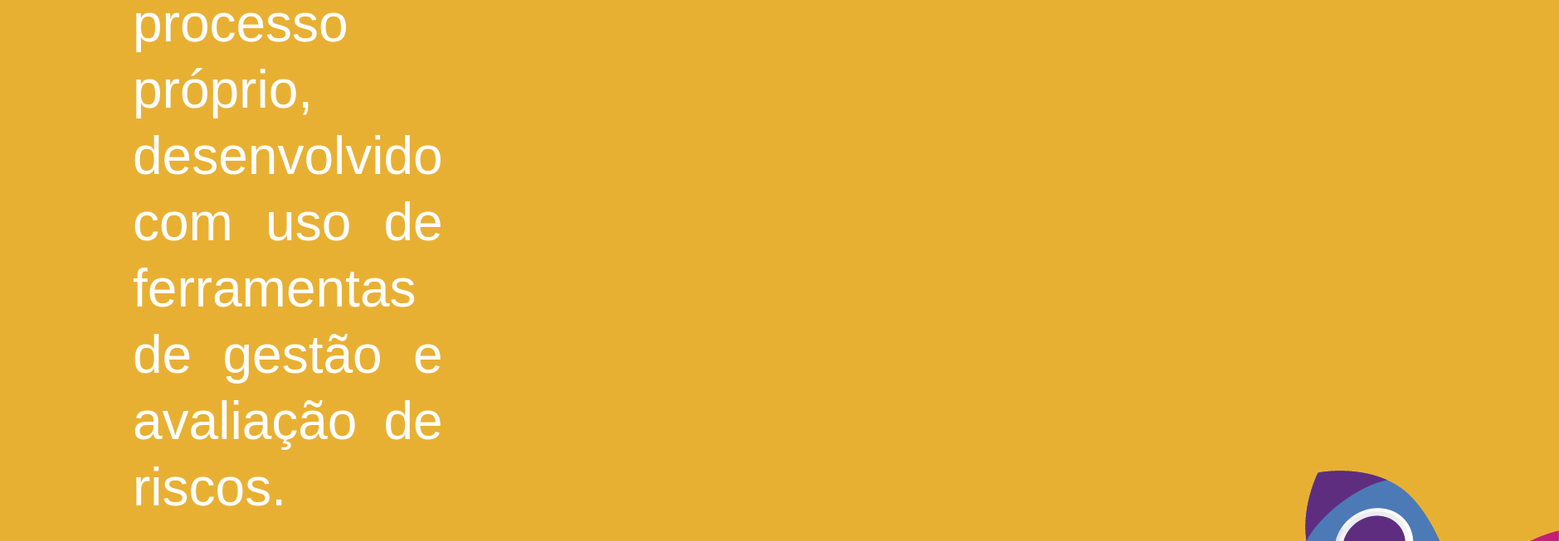
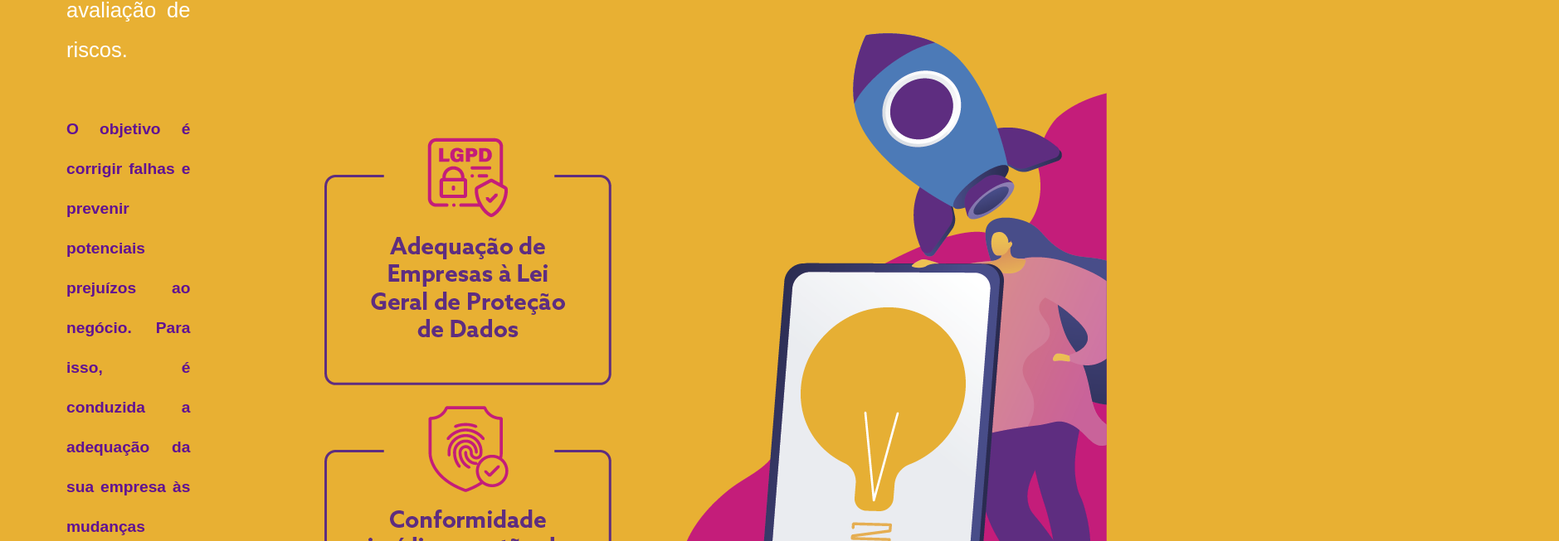
Before and after one commit to Huerintonn/mksdigital, a plain HTML site: page index.html in a window 1280 px wide. Shown: the part 10311-10964 px from the top of the page at 83% size, 1879 px wide, since content can reach past the window. Drawn offline with Linux system fonts and the light colour scheme.

Commit message:
Add files via upload

```diff
--- a/style.css
+++ b/style.css
@@ -241,36 +241,34 @@ body {
 
 .textos-lgpd {
     align-self: center;
-    padding: 0 10rem;
+    padding: 0 5rem;
 }
 
 .texto-lgpd-principal {
 
-    font-size: 4rem;
+    font-size: 2vw;
     color: #ffffff;
     text-align: justify;
-    line-height: 5rem;
-    margin-bottom: 2rem;
+    line-height: 3rem;
+    margin-bottom: 3rem;
 }
 
 .texto-lgpd-complementar {
-
     color: var(--roxo-principal);
     font-weight: bold;
-    font-size: 3rem;
+    font-size: 1.5vw;
     text-align: justify;
-    line-height: 4rem;
+    line-height: 3rem;
 }
 
 .img-lgpd {
-    width: 70%;
-    height: 70%;
-    margin-right: 10rem;
+    width: 100%;
+
+
 }
 
 .foguete {
     width: 100%;
-    height: 100%;
 }
 
 /*FINAL*/
```
